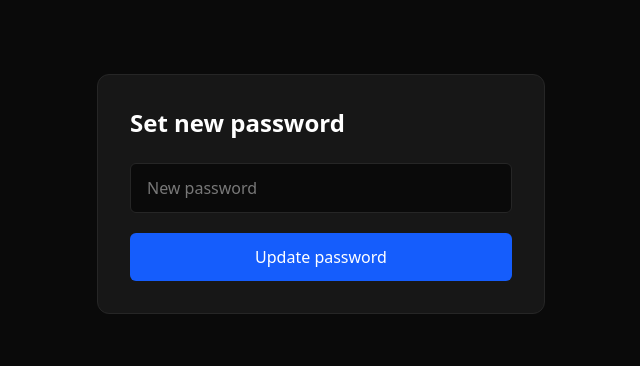
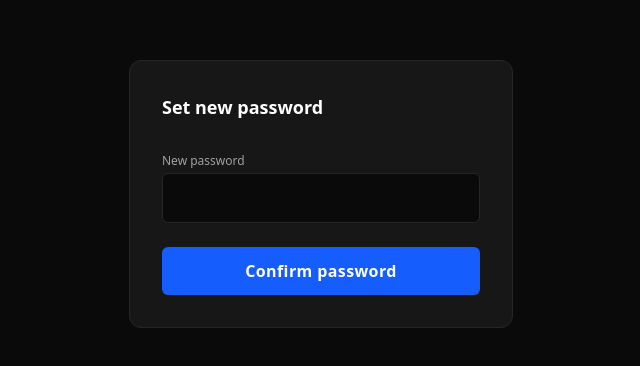
Before and after one commit to Rahinmon2903/saas-role-front-end, a React (Vite) app: page /reset-password/1 in a window 1280 px wide. Shown: the part 206-572 px from the top of the page, without its empty margins (319-959 px from the left). Built offline with nearby package versions, Linux system fonts and the light colour scheme.

Commit message:
Reset password page updated

```diff
--- a/src/Pages/ResetPassword.jsx
+++ b/src/Pages/ResetPassword.jsx
@@ -16,7 +16,7 @@ const ResetPassword = () => {
 
     try {
       await api.post(`/auth/reset-password/${token}`, { password });
-      toast.success("Password reset successful");
+      toast.success("Password updated");
       navigate("/login");
     } catch (err) {
       toast.error(
@@ -29,27 +29,32 @@ const ResetPassword = () => {
 
   return (
     <div className="min-h-screen bg-neutral-950 flex items-center justify-center px-4">
-      <div className="w-full max-w-md bg-neutral-900 border border-neutral-800 rounded-xl p-8">
-        <h1 className="text-2xl font-semibold text-white mb-6">
+      <div className="w-full max-w-sm bg-neutral-900 border border-neutral-800 rounded-xl p-8">
+        <h1 className="text-lg font-semibold text-white mb-8">
           Set new password
         </h1>
 
-        <form onSubmit={submit} className="space-y-5">
+        <form onSubmit={submit} className="space-y-6">
+          <div>
+            <label className="block text-xs font-medium text-neutral-400 mb-1">
+              New password
+            </label>
             <input
               type="password"
               required
               value={password}
               onChange={(e) => setPassword(e.target.value)}
-            placeholder="New password"
               className="w-full px-4 py-3 bg-neutral-950 border border-neutral-800 rounded-md
                          text-neutral-200 focus:ring-2 focus:ring-blue-600"
             />
+          </div>
 
           <button
             disabled={loading}
-            className="w-full bg-blue-600 hover:bg-blue-700 text-white py-3 rounded-md font-medium"
+            className="w-full bg-blue-600 hover:bg-blue-700 text-white py-3 rounded-md
+                       font-semibold tracking-wide transition disabled:opacity-60"
           >
-            {loading ? "Updating…" : "Update password"}
+            {loading ? "Updating…" : "Confirm password"}
           </button>
         </form>
       </div>
```
Lines whose indentation alone changed are shown as unchanged.
